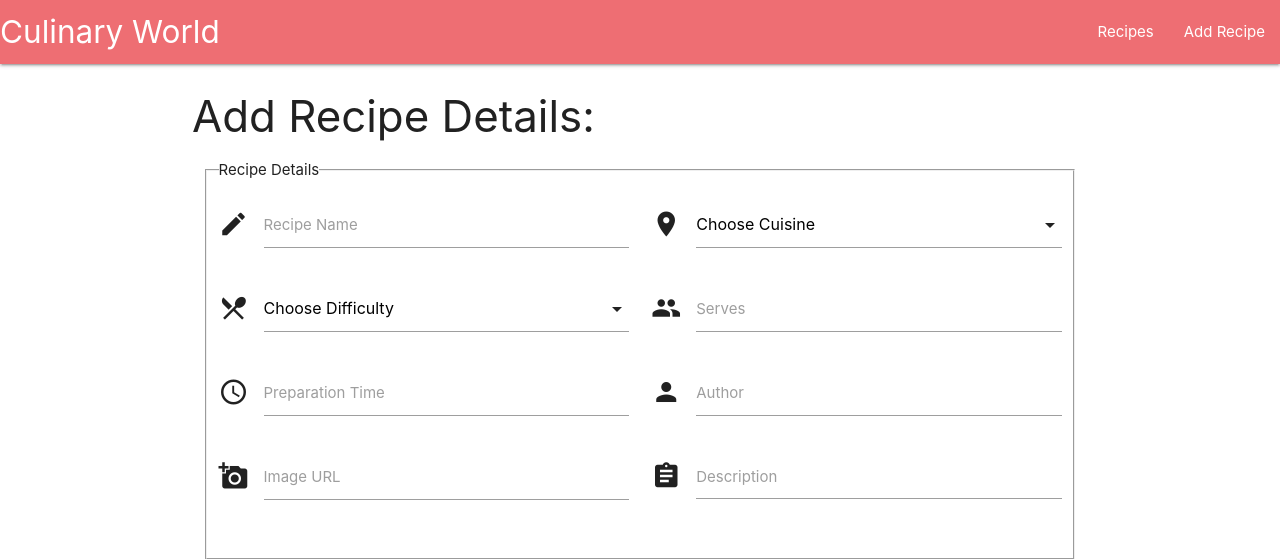
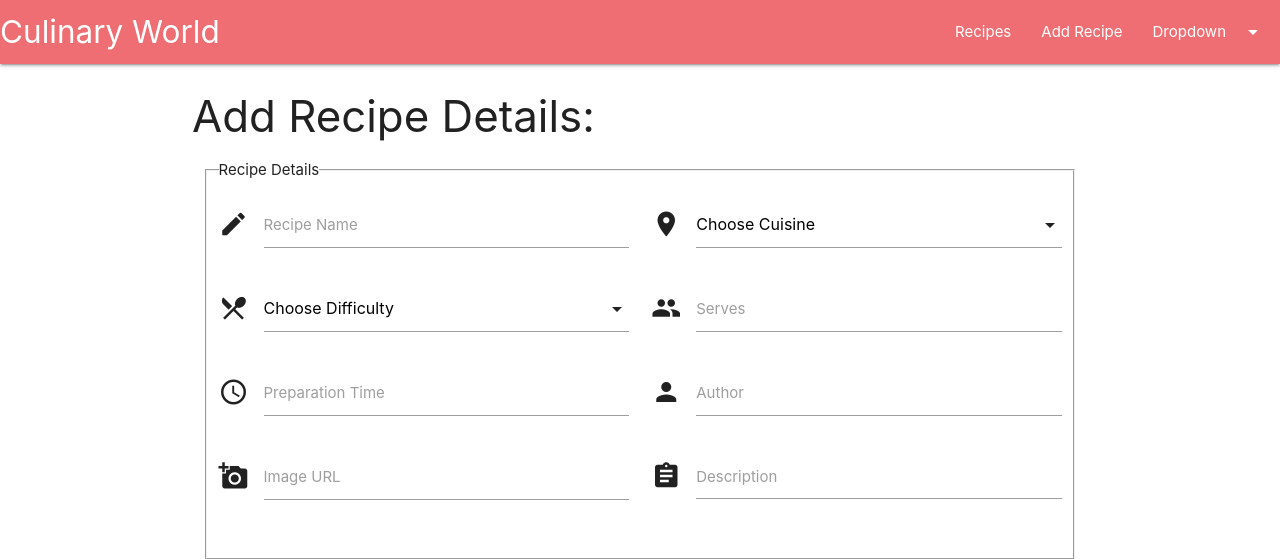
Before and after one commit to adrian80z/Culinary-World, a Flask app: page /add_recipe in a window 1280 px wide. Shown: the top 559 px of the page. Run offline with Flask 2, Linux system fonts and the light colour scheme; data that the repository does not hold is empty; some libraries are stand-ins or nearby versions.

Commit message:
dropdown menu added

```diff
--- a/templates/base.html
+++ b/templates/base.html
@@ -21,12 +21,19 @@
 
 <body>
     <header class="site-header">
+        <!-- Dropdown Structure -->
+        <ul id="dropdown" class="dropdown-content">
+            <li><a href="#!">Logout</a></li>
+        </ul>
         <nav class="navigation-bar">
             <div class="nav-wrapper">
                 <a href="{{ url_for('all_recipes') }}" class="brand-logo">Culinary World</a>
                 <ul id="nav-mobile" class="right hide-on-med-and-down">
                     <li><a class="active" href="{{ url_for('all_recipes') }}">Recipes</a></li>
                     <li><a href="{{ url_for('add_recipe') }}">Add Recipe</a></li>
+                    <!-- Dropdown Trigger -->
+                    <li><a class="dropdown-trigger" href="#!" data-target="dropdown">Dropdown<i
+                                class="material-icons right">arrow_drop_down</i></a></li>
                 </ul>
             </div>
         </nav>
@@ -54,6 +61,7 @@
             $('.slider').slider();
             $('select').formSelect();
             $('.modal').modal();
+            $(".dropdown-trigger").dropdown();
 
             /* Dynamically add new input field to form*/
             $(".add-input-field").on("click", function () {
```
